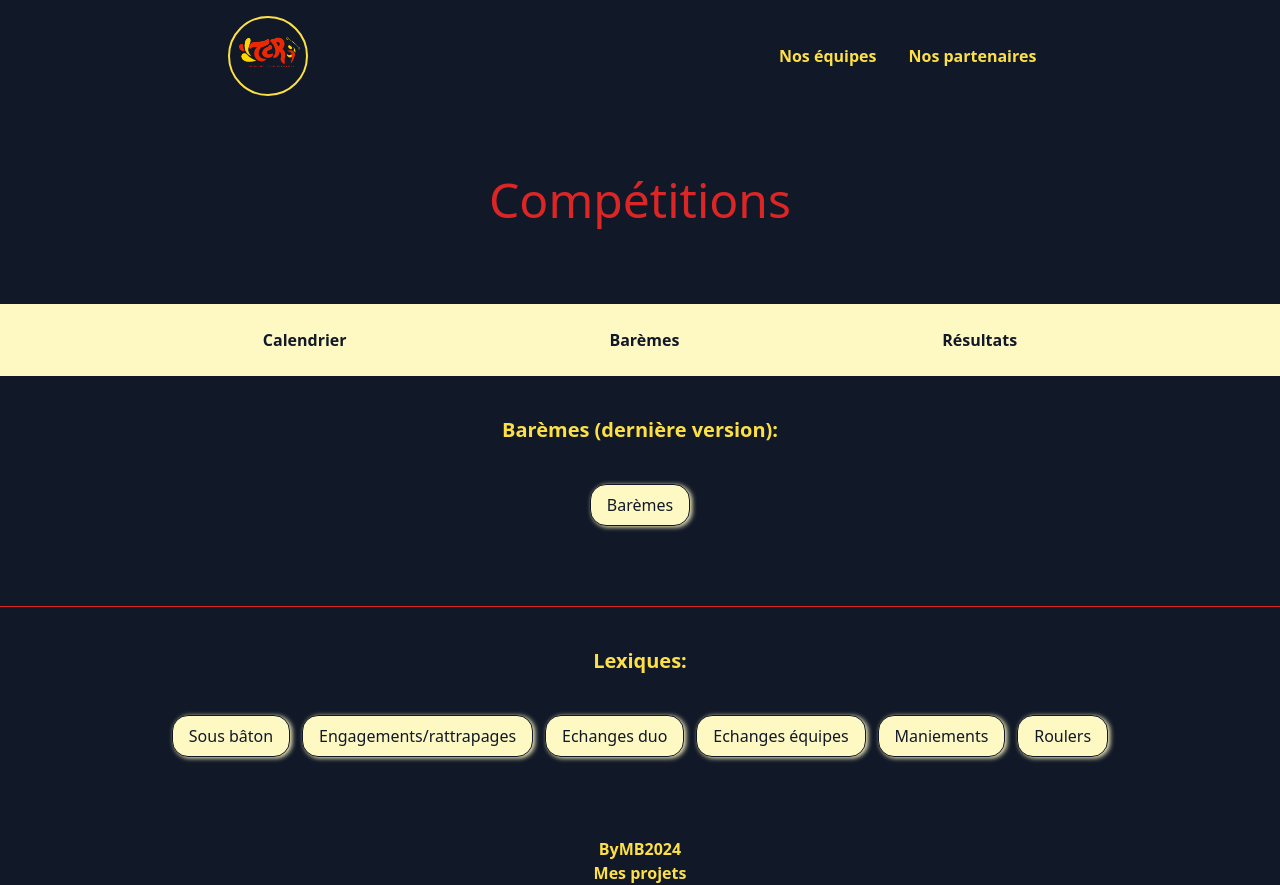
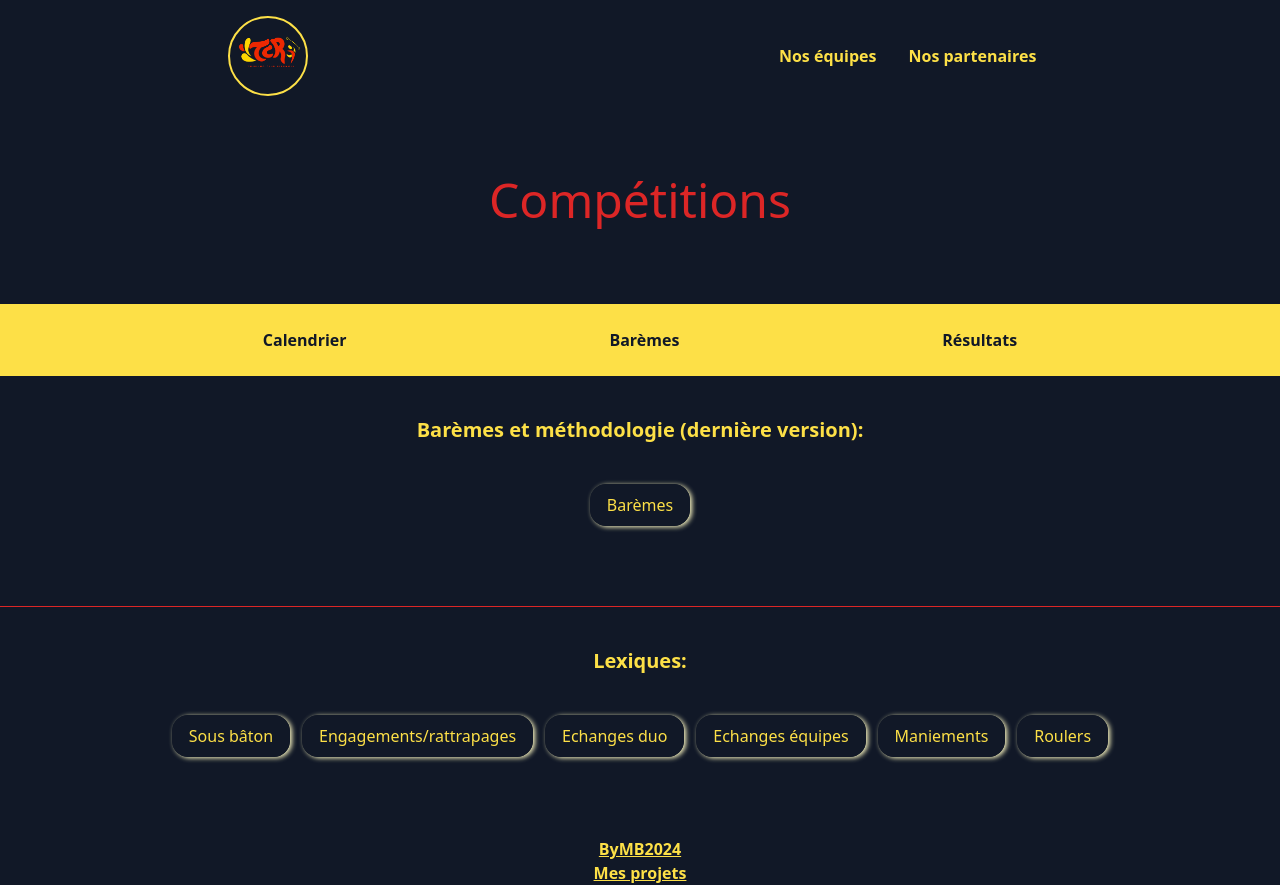
Before and after one commit to Marjo-dev31/TCR, an Angular app: page /competition/baremes in a window 1280 px wide. Built offline with nearby package versions, Linux system fonts and the light colour scheme.

Commit message:
merge dev
(cherry picked from commit 8e9628d0d689aededfe324ac7e58ca38fd222672)

```diff
--- a/src/app/pages/competition/baremes/baremes.component.html
+++ b/src/app/pages/competition/baremes/baremes.component.html
@@ -1,10 +1,10 @@
 <div class="text-center space-y-10 my-10">
   <div class="m-auto w-3/4">
-    <p class="text-xl font-bold ">Barèmes (dernière version):</p>
+    <p class="text-xl font-bold ">Barèmes et méthodologie (dernière version):</p>
     <div class="flex justify-evenly flex-wrap">
     <a
       href="https://fftwirl.fr/baremes-et-methodologie-2/"
-      class="border border-gray-900 p-2 px-4 my-10 rounded-2xl bg-yellow-100 text-gray-900 shadow-[2px_1px_5px_0px_rgba(0,0,0,0.3)] shadow-yellow-100 hover:bg-gradient-to-br hover:from-zinc-500 hover:to-gray-900 hover:text-yellow-300"
+      class="border border-gray-900 p-2 px-4 my-10 rounded-2xl shadow-[2px_1px_5px_0px_rgba(0,0,0,0.3)] shadow-yellow-100 hover:bg-gradient-to-br hover:from-zinc-500 hover:to-gray-900 hover:text-yellow-300"
       >Barèmes</a
     ></div>
   </div>
@@ -14,37 +14,37 @@
     <div class="flex justify-evenly flex-wrap">
       <a
         href="../../../../assets/documents/LEXIQUES/LEXIQUE FFTB 2022_2023 DEFINITIONS ELEMENTS SOUS LE BATON N1 N2 N3 DEFINITIF 19 OCT.pdf"
-        class="border border-gray-900 my-10 p-2 px-4 rounded-2xl bg-yellow-100 text-gray-900 shadow-[2px_1px_5px_0px_rgba(0,0,0,0.3)] shadow-yellow-100 hover:bg-gradient-to-br hover:from-zinc-500 hover:to-gray-900 hover:text-yellow-300"
+        class="border border-gray-900 my-10 p-2 px-4 rounded-2xl shadow-[2px_1px_5px_0px_rgba(0,0,0,0.3)] shadow-yellow-100 hover:bg-gradient-to-br hover:from-zinc-500 hover:to-gray-900 hover:text-yellow-300"
         >Sous bâton</a
       >
 
       <a
         href="../../../../assets/documents/LEXIQUES/LEXIQUE FFTB 2022_2023 DEFINITIONS ENGAGEMENTS RATTRAPAGES N1 N2 N3 19 OCT.pdf"
-        class="border border-gray-900 my-10 p-2 px-4 rounded-2xl bg-yellow-100 text-gray-900 shadow-[2px_1px_5px_0px_rgba(0,0,0,0.3)] shadow-yellow-100 hover:bg-gradient-to-br hover:from-zinc-500 hover:to-gray-900 hover:text-yellow-300"
+        class="border border-gray-900 my-10 p-2 px-4 rounded-2xl shadow-[2px_1px_5px_0px_rgba(0,0,0,0.3)] shadow-yellow-100 hover:bg-gradient-to-br hover:from-zinc-500 hover:to-gray-900 hover:text-yellow-300"
         >Engagements/rattrapages</a
       >
 
       <a
         href="../../../../assets/documents/LEXIQUES/LEXIQUE FFTB 2022_2023 ECHANGES DUO N3 N2 2023.pdf"
-        class="border border-gray-900 my-10 p-2 px-4 rounded-2xl bg-yellow-100 text-gray-900 shadow-[2px_1px_5px_0px_rgba(0,0,0,0.3)] shadow-yellow-100 hover:bg-gradient-to-br hover:from-zinc-500 hover:to-gray-900 hover:text-yellow-300"
+        class="border border-gray-900 my-10 p-2 px-4 rounded-2xl shadow-[2px_1px_5px_0px_rgba(0,0,0,0.3)] shadow-yellow-100 hover:bg-gradient-to-br hover:from-zinc-500 hover:to-gray-900 hover:text-yellow-300"
         >Echanges duo</a
       >
 
       <a
         href="../../../../assets/documents/LEXIQUES/LEXIQUE FFTB 2022_2023 ECHANGES EQUIPES N3 N2.pdf"
-        class="border border-gray-900 my-10 p-2 px-4 rounded-2xl bg-yellow-100 text-gray-900 shadow-[2px_1px_5px_0px_rgba(0,0,0,0.3)] shadow-yellow-100 hover:bg-gradient-to-br hover:from-zinc-500 hover:to-gray-900 hover:text-yellow-300"
+        class="border border-gray-900 my-10 p-2 px-4 rounded-2xl shadow-[2px_1px_5px_0px_rgba(0,0,0,0.3)] shadow-yellow-100 hover:bg-gradient-to-br hover:from-zinc-500 hover:to-gray-900 hover:text-yellow-300"
         >Echanges équipes</a
       >
 
       <a
         href="../../../../assets/documents/LEXIQUES/LEXIQUE FFTB 2022_2023 MANIEMENT GENERAL N1 N2 N3 DEFINITIF 19 OCT.pdf"
-        class="border border-gray-900 my-10 p-2 px-4 rounded-2xl bg-yellow-100 text-gray-900 shadow-[2px_1px_5px_0px_rgba(0,0,0,0.3)] shadow-yellow-100 hover:bg-gradient-to-br hover:from-zinc-500 hover:to-gray-900 hover:text-yellow-300"
+        class="border border-gray-900 my-10 p-2 px-4 rounded-2xl shadow-[2px_1px_5px_0px_rgba(0,0,0,0.3)] shadow-yellow-100 hover:bg-gradient-to-br hover:from-zinc-500 hover:to-gray-900 hover:text-yellow-300"
         >Maniements</a
       >
 
       <a
         href="../../../../assets/documents/LEXIQUES/LEXIQUE FFTB 2022_2023 ROULERS N1 N2 N3 DEFINITIF 19 OCT.pdf"
-        class="border border-gray-900 my-10 p-2 px-4 rounded-2xl bg-yellow-100 text-gray-900 shadow-[2px_1px_5px_0px_rgba(0,0,0,0.3)] shadow-yellow-100 hover:bg-gradient-to-br hover:from-zinc-500 hover:to-gray-900 hover:text-yellow-300"
+        class="border border-gray-900 my-10 p-2 px-4 rounded-2xl shadow-[2px_1px_5px_0px_rgba(0,0,0,0.3)] shadow-yellow-100 hover:bg-gradient-to-br hover:from-zinc-500 hover:to-gray-900 hover:text-yellow-300"
         >Roulers</a
       >
     </div>
--- a/src/app/pages/competition/navbar/competition-navbar.component.html
+++ b/src/app/pages/competition/navbar/competition-navbar.component.html
@@ -1,5 +1,5 @@
 <nav class="font-bold ">
-    <ul class="flex justify-evenly items-center bg-yellow-100 text-gray-900 p-4">
+    <ul class="flex justify-evenly items-center bg-yellow-300 text-gray-900 p-4">
         <li class="hover:bg-gradient-to-br hover:from-zinc-500 hover:to-gray-900 hover:text-yellow-300 p-2 px-4 rounded-2xl"[routerLink]="['calendar']">Calendrier</li>
         <li class="hover:bg-gradient-to-br hover:from-zinc-500 hover:to-gray-900 hover:text-yellow-300 p-2 px-4 rounded-2xl"[routerLink]="['baremes']">Barèmes</li>
         <li class="hover:bg-gradient-to-br hover:from-zinc-500 hover:to-gray-900 hover:text-yellow-300 p-2 px-4 rounded-2xl"[routerLink]="['results']">Résultats</li>
--- a/src/app/pages/home/home.component.html
+++ b/src/app/pages/home/home.component.html
@@ -2,17 +2,17 @@
   <div class="relative flex flex-col items-center justify-center my-10">
     <div class="w-full max-w-xl">
       <div
-        class="absolute top-2 left-1/4 rounded-full bg-yellow-300 w-60 h-60 md:w-96 md:h-96 blur-3xl opacity-70 animate-blob"
+        class="absolute top-2 left-1/4 rounded-full bg-yellow-300 w-60 h-60 md:w-96 md:h-96 blur-3xl opacity-70 md:animate-blob"
       ></div>
       <div
-        class="absolute top-4 right-1/4 rounded-full bg-red-600 w-60 h-60 md:w-96 md:h-96 blur-3xl opacity-70 animate-blob animation-delay-2s"
+        class="absolute top-4 right-1/4 rounded-full bg-red-600 w-60 h-60 md:w-96 md:h-96 blur-3xl opacity-70 md:animate-blob animation-delay-2s"
       ></div>
       <div
-        class="absolute bottom-6 left-1/3 rounded-full bg-orange-500 w-60 h-60 md:w-96 md:h-96 blur-3xl opacity-70 animate-blob animation-delay-4s"
+        class="absolute bottom-6 left-1/3 rounded-full bg-orange-500 w-60 h-60 md:w-96 md:h-96 blur-3xl opacity-70 md:animate-blob animation-delay-4s"
       ></div>
     </div>
     <div
-      class="max-w-72 md:max-w-6xl grid grid-cols-1 grid-rows-12 md:grid-cols-10 md:grid-rows-10 gap-4 [perspective:1000px]"
+      class="max-w-72 md:max-w-6xl grid grid-cols-1 grid-rows-12 md:grid-cols-10 md:grid-rows-10 gap-4 md:[perspective:1000px]"
     >
       <div
         class="relative bg-gradient-to-r from-red-600 via-orange-500 to-yellow-300 p-0.5 rounded-xl  md:col-span-3 md:row-span-7 [backface-visibility:hidden] hover:bg-gradient-to-br hover:from-yellow-300 hover:to-red-600 [transform-style:preserve-3d] hover:[transform:rotateY(180deg)] hover:duration-1000 z-10"
@@ -33,7 +33,7 @@
           class="h-full absolute inset-0 [transform:rotateY(180deg)] [backface-visibility:hidden] "
         >
           <p
-            class="md:h-full p-4 rounded-xl content-center bg-gray-900 text-center text-lg border-2 border-red-600 md:scale-125 text-balance"
+            class="md:h-full p-4 rounded-xl content-center bg-gray-900 text-center text-lg border-2 border-red-600 md:scale-125 text-balance animate-fadeIn6"
           >
             Depuis plus de 40 ans, le Twirling Club Rieumois est affilié à la
             Fédération Française Sportive de Twirling bâton. Le club forme des
--- a/src/app/pages/practice/practice.component.html
+++ b/src/app/pages/practice/practice.component.html
@@ -13,8 +13,8 @@
           class="object-cover h-full"
         />
       </div>
-      <div class="md:w-1/2 space-y-2">
-        <h2 class="text-xl p-1 underline">Mardi</h2>
+      <div class="md:w-1/2 space-y-2 p-2">
+        <h2 class="text-xl p-1 underline font-bold">Mardi</h2>
         <div class="">
           <p>17h45/19h00:</p>
           <p>Mini-twirl (4-6ans)</p>
@@ -30,13 +30,13 @@
     >
       <div class="h-full md:w-1/2">
         <img
-          src="../../../assets/images/IMG_0905.JPG"
+          src="../../../assets/images/equipe cadette mercredi.jpg"
           alt=""
           class="object-cover h-full w-full"
         />
       </div>
-      <div class="w-1/2 space-y-2">
-        <h2 class="text-xl p-1 underline">Mercredi</h2>
+      <div class="md:w-1/2 space-y-2 p-2">
+        <h2 class="text-xl p-1 underline font-bold">Mercredi</h2>
         <div class="">
           <p>16h30/18h30:</p>
           <p>Section loisir (tout âge)</p>
@@ -61,8 +61,8 @@
           class="object-cover h-full"
         />
       </div>
-      <div class="p-4 w-1/2 space-y-2">
-        <h2 class="text-xl p-1 underline">Vendredi</h2>
+      <div class="md:w-1/2 space-y-2 p-2">
+        <h2 class="text-xl p-1 underline font-bold">Vendredi</h2>
         <div class="">
           <p>17h30/19h30:</p>
           <p>Cadette/Junior compétition (13-16ans)</p>
--- a/src/app/shared/directives/animation.directive.ts
+++ b/src/app/shared/directives/animation.directive.ts
@@ -1,12 +1,17 @@
-import { Directive, HostListener, signal } from '@angular/core';
+import { Directive, Host, HostListener, signal } from '@angular/core';
 
 @Directive({
   selector: '[appAnimation]',
-  standalone: true
+  standalone: true,
 })
 export class AnimationDirective {
+  constructor() {}
 
-  constructor() { }
+  @HostListener('click', ['$event'])
+  onClick($event: any) {
+    console.log('clicked' + $event);
+
+  }
 
   // @HostListener('click', ['$event'])
 
--- a/src/app/shared/footer/footer.component.html
+++ b/src/app/shared/footer/footer.component.html
@@ -1,16 +1,16 @@
 <div class="flex flex-col justify-center items-center font-bold text-center">
   <ul>
-    <li>
+    <li class="hover:text-red-600 hover:scale-110">
       <a
         href="https://www.linkedin.com/in/marjory-bravo-04486828a/"
-        class="hover:text-red-600"
+        class="underline"
         >ByMB2024</a
       >
     </li>
-    <li>
+    <li class="hover:text-red-600 hover:scale-110">
       <a
         href="https://github.com/Marjo-dev31"
-        class="hover:text-red-600"
+        class="underline"
         >Mes projets</a
       >
     </li>
```
Also changed, not shown: src/assets/images/equipe cadette mercredi.jpg (added). Lines whose indentation alone changed are shown as unchanged.
